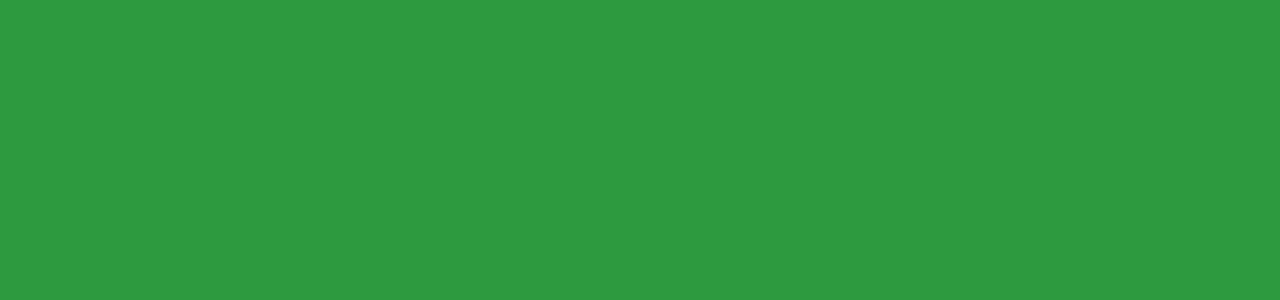
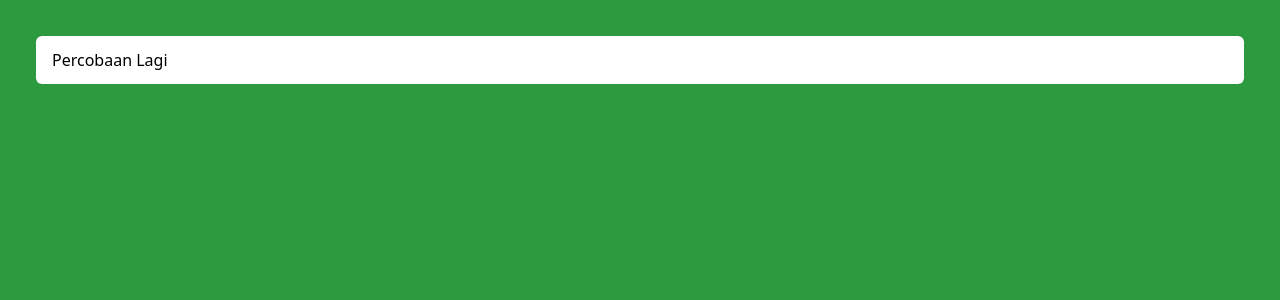
Before and after one commit to andirayka/lesinaja, a React (Create React App) app: page /account in a window 1280 px wide. Shown: the top 300 px of the page. Built offline with nearby package versions, Linux system fonts and the light colour scheme.

Commit message:
Halaman Account

```diff
--- a/src/App.js
+++ b/src/App.js
@@ -1,5 +1,5 @@
 import React from 'react';
-import { Landing, Login } from '@pages';
+import { Landing, Login, Account } from '@pages';
 import { BrowserRouter as Router, Switch, Route } from 'react-router-dom';
 
 const App = () => {
@@ -7,6 +7,7 @@ const App = () => {
     <Router>
       <Route path="/" exact component={Landing} />
       <Route path="/masuk" exact component={Login} />
+      <Route path="/account" exact component={Account} />
     </Router>
   );
 };
--- /dev/null
+++ b/src/components/moleculs/SidebarItem.js
@@ -0,0 +1,9 @@
+import React from "react";
+
+const SidebarItem = () => {
+    return (
+        <div>Percobaan Lagi</div>
+    )
+}
+
+export default SidebarItem
--- a/src/components/moleculs/index.js
+++ b/src/components/moleculs/index.js
@@ -1,4 +1,5 @@
 import InputText from './InputText';
 import SectionTitle from './SectionTitle';
+import SidebarItem from "./SidebarItem";
 
-export { InputText, SectionTitle };
+export { InputText, SectionTitle, SidebarItem };
--- /dev/null
+++ b/src/components/organisms/Sidebar.js
@@ -0,0 +1,12 @@
+import React from 'react';
+import { SidebarItem } from "@components";
+
+const Sidebar = () => {
+    return (
+        <div className="bg-white py-3 px-4 m-9 rounded-md">
+            <SidebarItem />
+        </div>
+    )
+}
+
+export default Sidebar
--- a/src/components/organisms/index.js
+++ b/src/components/organisms/index.js
@@ -1,4 +1,5 @@
 import Contoh from './Contoh';
 import ContentContainer from './ContentContainer';
+import Sidebar from './Sidebar';
 
-export { Contoh, ContentContainer };
+export { Contoh, ContentContainer, Sidebar };
--- /dev/null
+++ b/src/pages/Account.js
@@ -0,0 +1,12 @@
+import React from "react";
+import { Sidebar } from "@components";
+
+const Account = () => {
+    return (
+        <div>
+            <Sidebar />
+        </div>
+    )
+}
+
+export default Account
--- a/src/pages/index.js
+++ b/src/pages/index.js
@@ -1,4 +1,5 @@
 import Landing from './Landing';
 import Login from './Login';
+import Account from './Account'
 
-export { Landing, Login };
+export { Landing, Login, Account };
```
